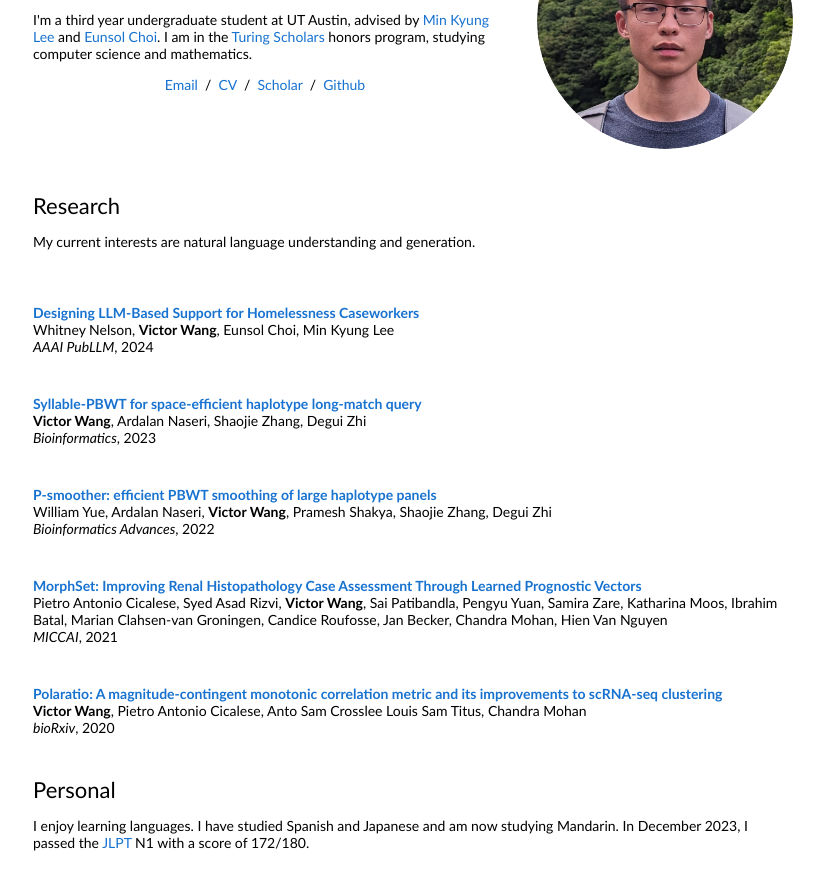
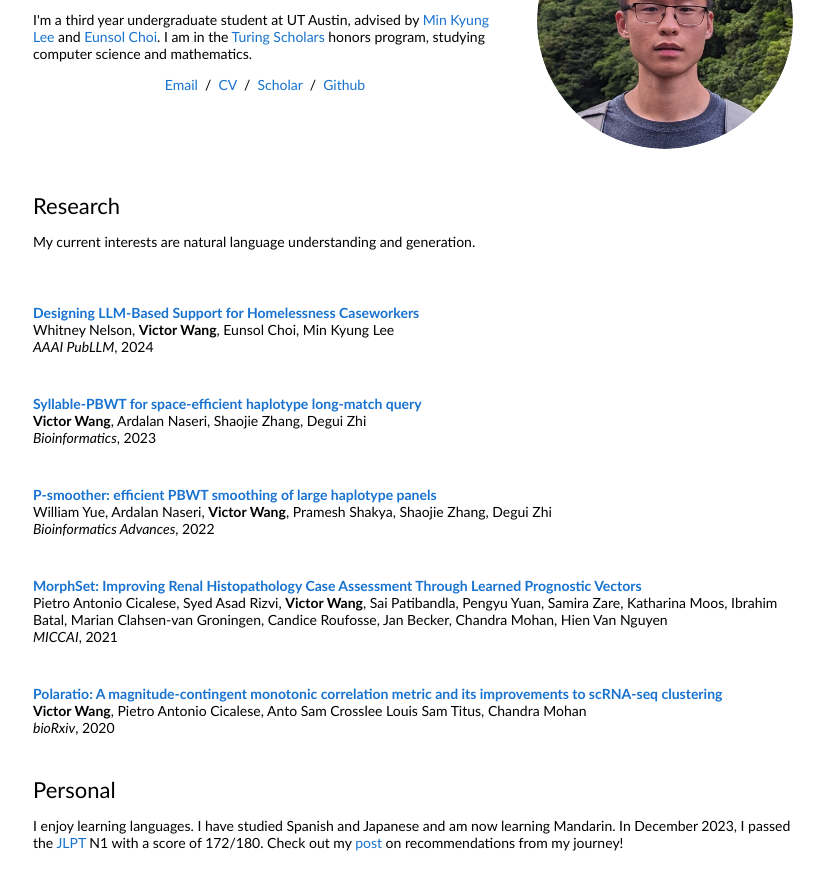
Before and after one commit to dubai03nsr/dubai03nsr.github.io, a plain HTML site: page index.html in a window 1280 px wide. Shown: the part 135-1024 px from the top of the page, without its empty margins (227-1051 px from the left). Drawn offline with Linux system fonts and the light colour scheme.

Commit message:
resume, post

```diff
--- a/index.html
+++ b/index.html
@@ -140,7 +140,7 @@
       <td style="padding:20px;width:100%;vertical-align:middle">
         <h2>Personal</h2>
         <p>
-          I enjoy learning languages. I have studied Spanish and Japanese and am now studying Mandarin. In December 2023, I passed the <a href="https://www.jlpt.jp/e/about/levelsummary.html">JLPT</a> N1 with a score of 172/180.
+          I enjoy learning languages. I have studied Spanish and Japanese and am now learning Mandarin. In December 2023, I passed the <a href="https://www.jlpt.jp/e/about/levelsummary.html">JLPT</a> N1 with a score of 172/180. Check out my <a href="https://www.reddit.com/r/LearnJapanese/comments/1afxubb/recommendations_from_my_journey/">post</a> on recommendations from my journey!
         </p>
       </td>
     </tr>
```
Also changed, not shown: 1 other file.
